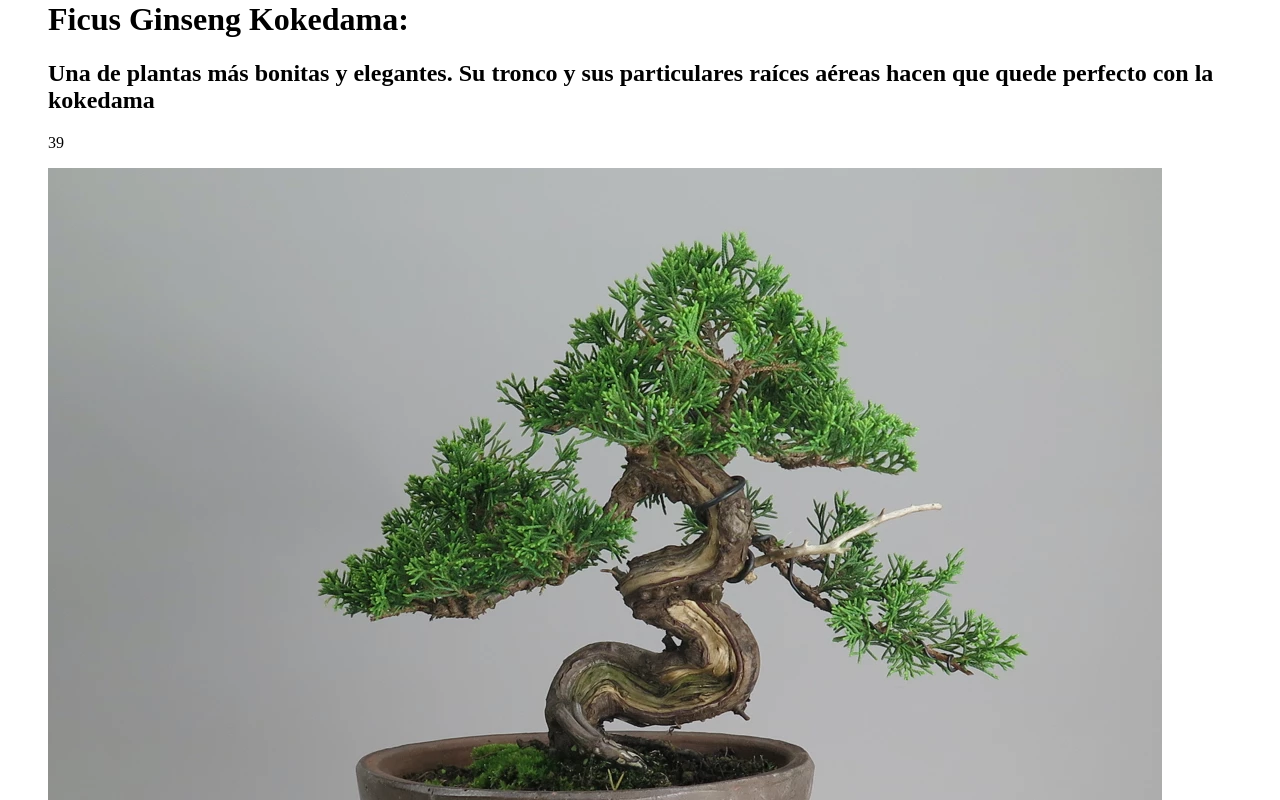
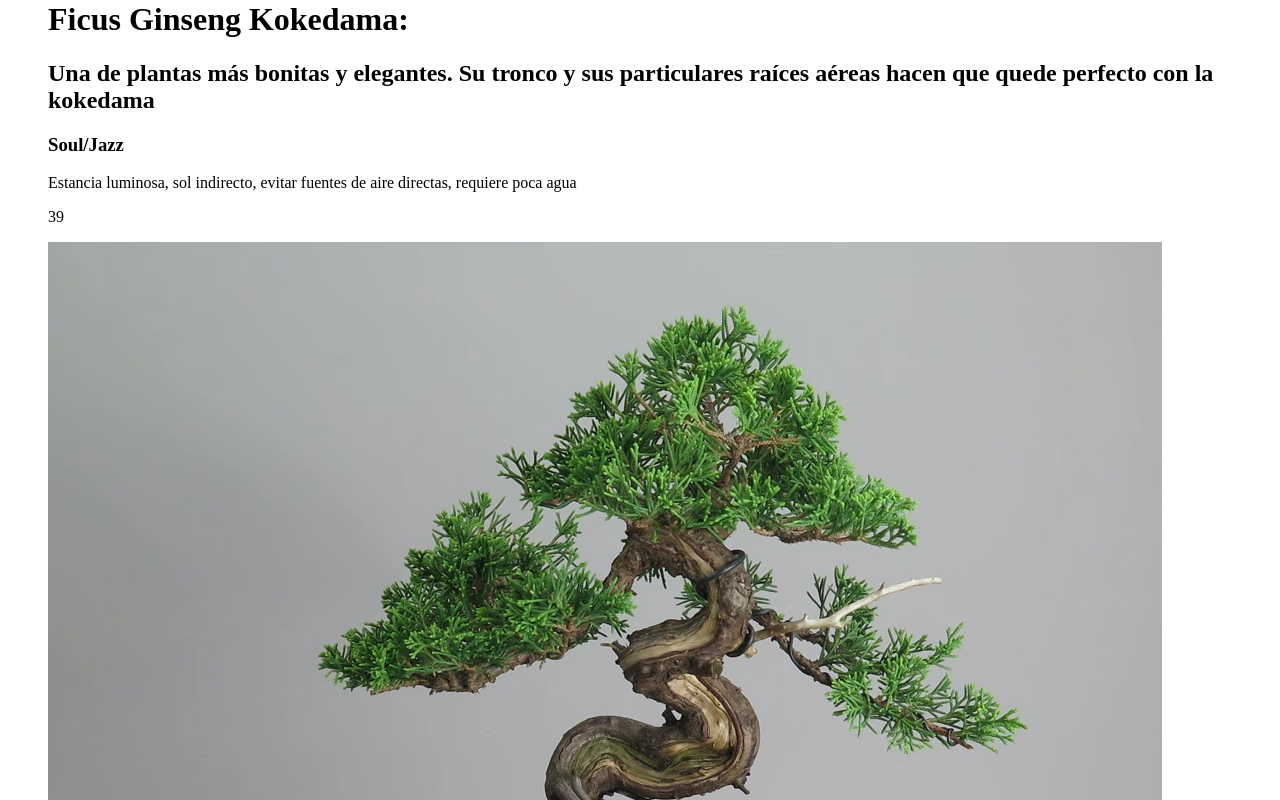
Before and after one commit to miriamfraga/shop, an Angular app: page /Product in a window 1280 px wide. Shown: the part 1540-2340 px from the top of the page. Built offline with nearby package versions, Linux system fonts and the light colour scheme.

Commit message:
added list items

```diff
--- a/src/app/pages/product/product.component.html
+++ b/src/app/pages/product/product.component.html
@@ -4,7 +4,10 @@
         <li *ngFor="let bonsai of arrayPlants.info">
             <img [src]="bonsai.image.src" [alt]="bonsai.image.alt">
             <h1>{{bonsai.name}}: </h1><h2>{{bonsai.description}}</h2>
+            <h3>{{bonsai.music}}</h3>
+            <p>{{bonsai.cares}}</p>
             <p>{{bonsai.price}}</p>
+
             <!-- <h3>{{bonsai.stars}}</h3>   -->
             <!-- <button routerLink="/Products/"{{product.id}}>EDIT</button> -->
     </ul>
```
